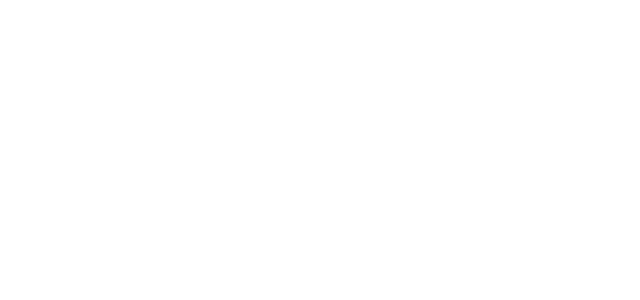
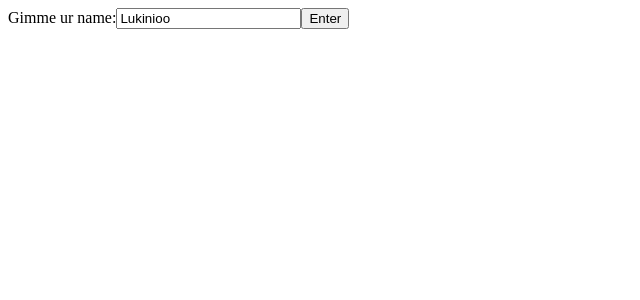
Before and after one commit to luka725/GAU_Angular, an Angular app: page / in a window 1280 px wide. Shown: the top 300 px of the page, without its empty margins (0-640 px from the left). Built offline with nearby package versions, Linux system fonts and the light colour scheme.

Commit message:
initial commit

```diff
--- a/src/app/app.component.html
+++ b/src/app/app.component.html
@@ -1,8 +1,4 @@
-<style>
-
-</style>
-
 <main class="main">
-
+    <app-template-driven-form-component></app-template-driven-form-component>
 </main>
 <router-outlet />
--- a/src/app/app.component.ts
+++ b/src/app/app.component.ts
@@ -1,13 +1,14 @@
-import { Component } from '@angular/core';
+import { Component,  } from '@angular/core';
 import { RouterOutlet } from '@angular/router';
+import { TemplateDrivenFormComponentComponent } from './template-driven-form-component/template-driven-form-component.component';
 
 @Component({
   selector: 'app-root',
   standalone: true,
-  imports: [RouterOutlet],
+  imports: [RouterOutlet, TemplateDrivenFormComponentComponent],
   templateUrl: './app.component.html',
   styleUrl: './app.component.css'
 })
 export class AppComponent {
-  title = 'Angular';
+  title = 'Angular1';
 }
--- /dev/null
+++ b/src/app/template-driven-form-component/template-driven-form-component.component.html
@@ -0,0 +1,5 @@
+<form #LukasForm="ngForm" (ngSubmit)="SaveInput(LukasForm)">
+    <label> Gimme ur name:</label>
+    <input type="text" [ngModel]="usr.name" name="name">
+    <button type="submit">Enter</button>
+</form>
--- /dev/null
+++ b/src/app/template-driven-form-component/template-driven-form-component.component.ts
@@ -0,0 +1,18 @@
+import { Component } from '@angular/core';
+import { FormsModule } from '@angular/forms';
+
+@Component({
+  selector: 'app-template-driven-form-component',
+  standalone: true,
+  imports: [FormsModule],
+  templateUrl: './template-driven-form-component.component.html',
+  styleUrl: './template-driven-form-component.component.css'
+})
+export class TemplateDrivenFormComponentComponent {
+  usr={
+    name: "Lukinioo"
+  }
+  SaveInput(form:any){
+    console.log(form.value)
+  }
+}
```
Also changed, not shown: src/app/template-driven-form-component/template-driven-form-component.component.css (added), 1 other file (tests, documents, lock files or other folders).
